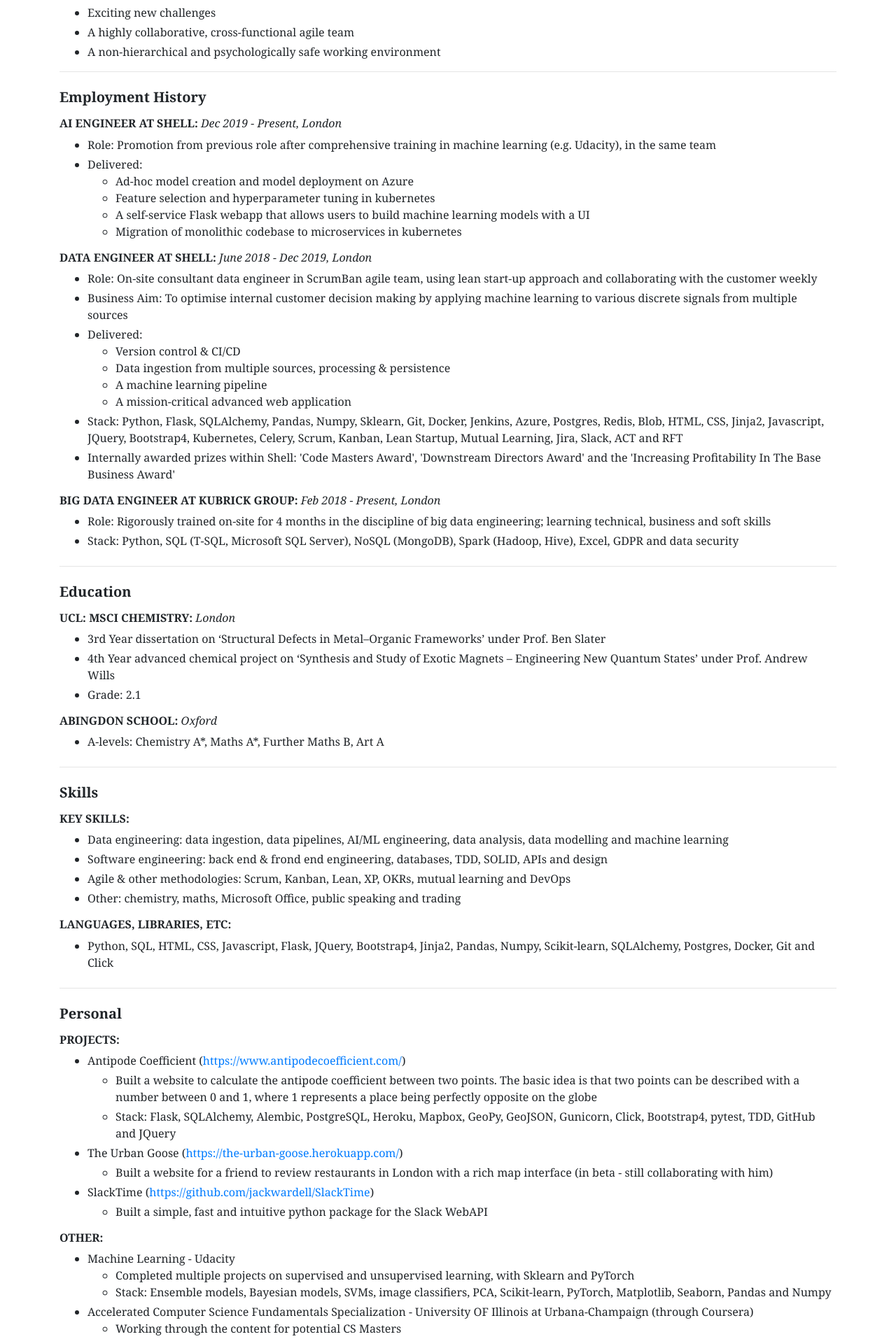
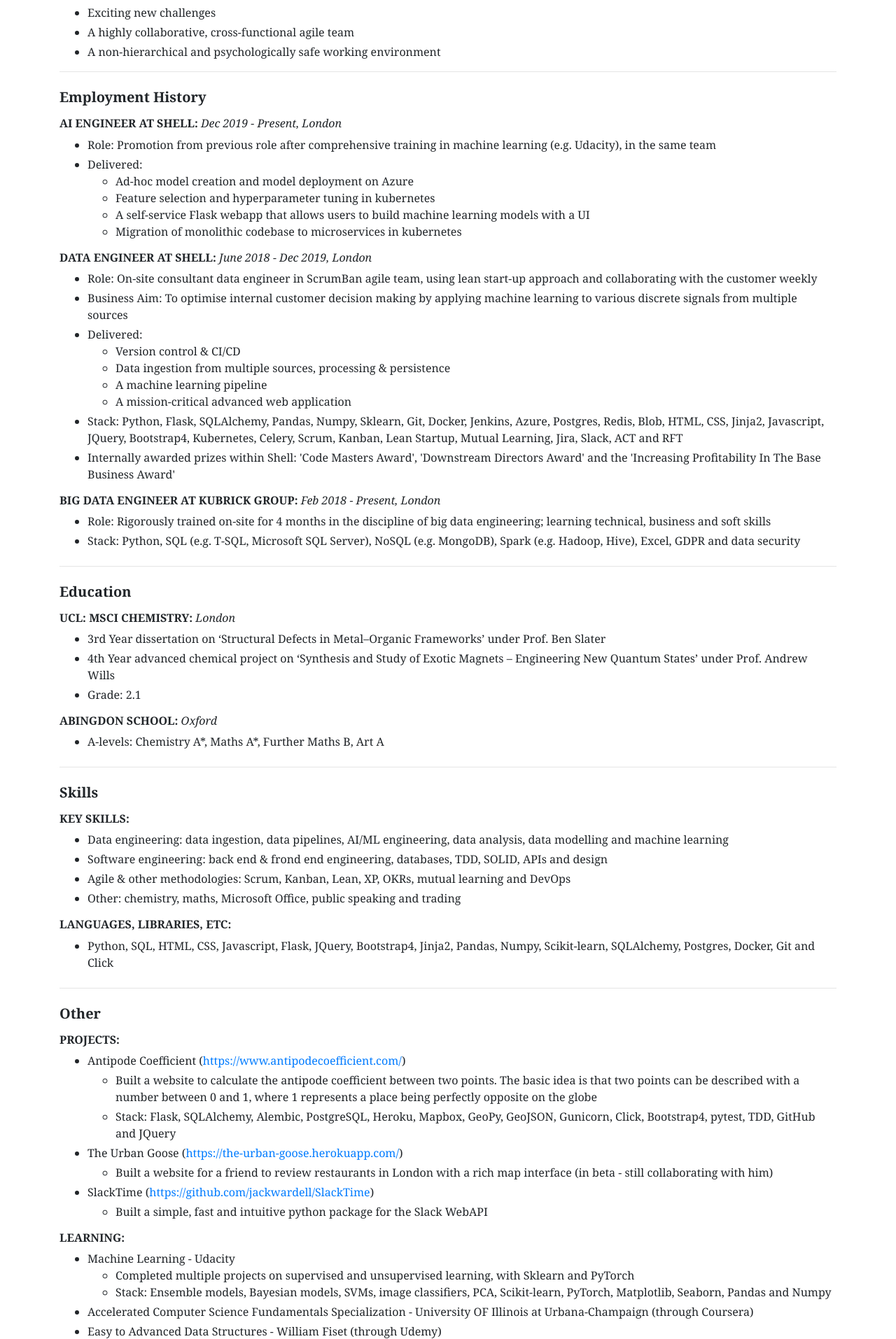
Before and after one commit to jackwardell/jackwardell, a Flask app: page / in a window 1280 px wide. Shown: the part 726-2640 px from the top of the page at 70% size. Run offline with Flask 2, Linux system fonts and the light colour scheme; some libraries are stand-ins or nearby versions.

Commit message:
reordering

```diff
--- a/app/templates/index.html
+++ b/app/templates/index.html
@@ -14,12 +14,6 @@
     <script src="https://stackpath.bootstrapcdn.com/bootstrap/4.4.1/js/bootstrap.min.js" integrity="sha384-wfSDF2E50Y2D1uUdj0O3uMBJnjuUD4Ih7YwaYd1iqfktj0Uod8GCExl3Og8ifwB6" crossorigin="anonymous"></script>
 </head>
 
-{% if request.args.get("for_pdf") == "True" %}
-    {% set pdf = true %}
-{% else %}
-    {% set pdf = false %}
-{% endif %}
-
 <body>
 <div class="container">
     <div class="col-12">
@@ -31,9 +25,11 @@
             <div class="text-center">
                 <img src="{{ url_for("static", filename="img/cv_img.jpg") }}" class="rounded-circle mb-3" alt="..." width="100" height="100">
             </div>
-            {% if pdf %}
-                <div class="text-center">
-                    CV @ <a href="https://www.jackwardell.co.uk">https://www.jackwardell.co.uk</a>
+            {% if request.args.get("for_pdf") == "True" %}
+                <div class="d-flex justify-content-around">
+                    <span>GitHub @ <a href="https://github.com/jackwardell">https://github.com/jackwardell</a></span>
+                    <span>CV @ <a href="https://www.jackwardell.co.uk">https://www.jackwardell.co.uk</a></span>
+                    <span>LinkedIn @ <a href="https://www.linkedin.com/in/jack-wardell/">https://www.linkedin.com/in/jack-wardell</a></span>
                 </div>
             {% endif %}
         </div>
@@ -62,8 +58,8 @@
         <div class="my-3">
             <h6 class="section-subtitle">Summary</h6>
             <ul>
-                <li class="my-1">Python developer and software engineer - specialising in data engineering (e.g. SQL, Pandas, Numpy, Sklearn) and full stack web development (e.g. Flask, Bootstrap4, SQLAlchemy, Postgres, Docker)</li>
-                <li class="my-1">Open source developer: packages on pip, many projects and repos on GitHub and contributions to open source libraries like Flask {% if pdf %}(<a href="https://github.com/jackwardell">https://github.com/jackwardell</a>){% endif %}</li>
+                <li class="my-1">Python developer and software engineer - specialising in data engineering (e.g. SQL, Pandas, Numpy, Sklearn) and full stack web development (e.g. Flask, Bootstrap4, JQuery, SQLAlchemy, Postgres, Docker)</li>
+                <li class="my-1">Open source developer: packages on pip, many projects and repos on GitHub and contributions to open source libraries like Flask</li>
                 <li class="my-1">Technical experience in: data ingestion (e.g. scraping, websockets, APIs), databases (e.g. PostgreSQL, Redis), mission-critical applications, webdev, REST APIs, TDD, end-to-end testing (e.g. Selenium), DevOps & CI/CD, diagnostics, Docker and microservices</li>
                 <li class="my-1">Extensive knowledge of: agile frameworks (e.g. Kanban, Scrum, XP), the lean startup approach, OKRs and mutual learning</li>
                 <li class="my-1">Hands-on experience with cloud and other technologies: Azure, AWS, Heroku, Tableau, PowerBI, Alteryx, Streamsets and GitHub</li>
@@ -118,7 +114,7 @@
             <h6 class="section-subtitle">Big Data Engineer at Kubrick Group: <span class="sub-subtitle">Feb 2018 - Present, London</span></h6>
             <ul>
                 <li class="my-1">Role: Rigorously trained on-site for 4 months in the discipline of big data engineering; learning technical, business and soft skills</li>
-                <li class="my-1">Stack: Python, SQL (T-SQL, Microsoft SQL Server), NoSQL (MongoDB), Spark (Hadoop, Hive), Excel, GDPR and data security
+                <li class="my-1">Stack: Python, SQL (e.g. T-SQL, Microsoft SQL Server), NoSQL (e.g. MongoDB), Spark (e.g. Hadoop, Hive), Excel, GDPR and data security
                 </li>
             </ul>
         </div>
@@ -138,7 +134,6 @@
             <h6 class="section-subtitle">Abingdon School: <span class="sub-subtitle">Oxford</span></h6>
             <ul>
                 <li>A-levels: Chemistry A*, Maths A*, Further Maths B, Art A</li>
-                {#                <li>GCSEs: 11 A* - A</li>#}
             </ul>
         </div>
     </section>
@@ -163,14 +158,14 @@
     </section>
     <hr>
     <section class="my-4">
-        <h5 class="section-title">Personal</h5>
+        <h5 class="section-title">Other</h5>
         <div class="my-3">
             <h6 class="section-subtitle">Projects:</h6>
             <ul>
                 <li class="my-1">
                     Antipode Coefficient (<a href="https://www.antipodecoefficient.com/">https://www.antipodecoefficient.com/</a>)
                     <ul>
-                        <li class="my-1">Built a website to calculate the antipode coefficient between two points. The basic idea is that two points can be described with a number between 0 and 1, where 1 represents a place being perfectly opposite on the globe {% if pdf %}(<a href="https://www.antipodecoefficient.com/">https://www.antipodecoefficient.com/</a>){% endif %}</li>
+                        <li class="my-1">Built a website to calculate the antipode coefficient between two points. The basic idea is that two points can be described with a number between 0 and 1, where 1 represents a place being perfectly opposite on the globe</li>
                         <li class="my-1">Stack: Flask, SQLAlchemy, Alembic, PostgreSQL, Heroku, Mapbox, GeoPy, GeoJSON, Gunicorn, Click, Bootstrap4, pytest, TDD, GitHub and JQuery</li>
                     </ul>
                 </li>
@@ -189,7 +184,7 @@
             </ul>
         </div>
         <div class="my-3">
-            <h6 class="section-subtitle">Other:</h6>
+            <h6 class="section-subtitle">Learning:</h6>
             <ul>
                 <li class="my-1">
                     Machine Learning - Udacity
@@ -199,9 +194,9 @@
                     </ul>
                 </li>
                 <li class="my-1">Accelerated Computer Science Fundamentals Specialization - University OF Illinois at Urbana-Champaign (through Coursera)
-                    <ul>
-                        <li>Working through the content for potential CS Masters</li>
-                    </ul>
+                    {#                    <ul>#}
+                    {#                        <li>Working through the content for potential CS Masters</li>#}
+                    {#                    </ul>#}
                 </li>
                 <li class="my-1">Easy to Advanced Data Structures - William Fiset (through Udemy)</li>
             </ul>
```
